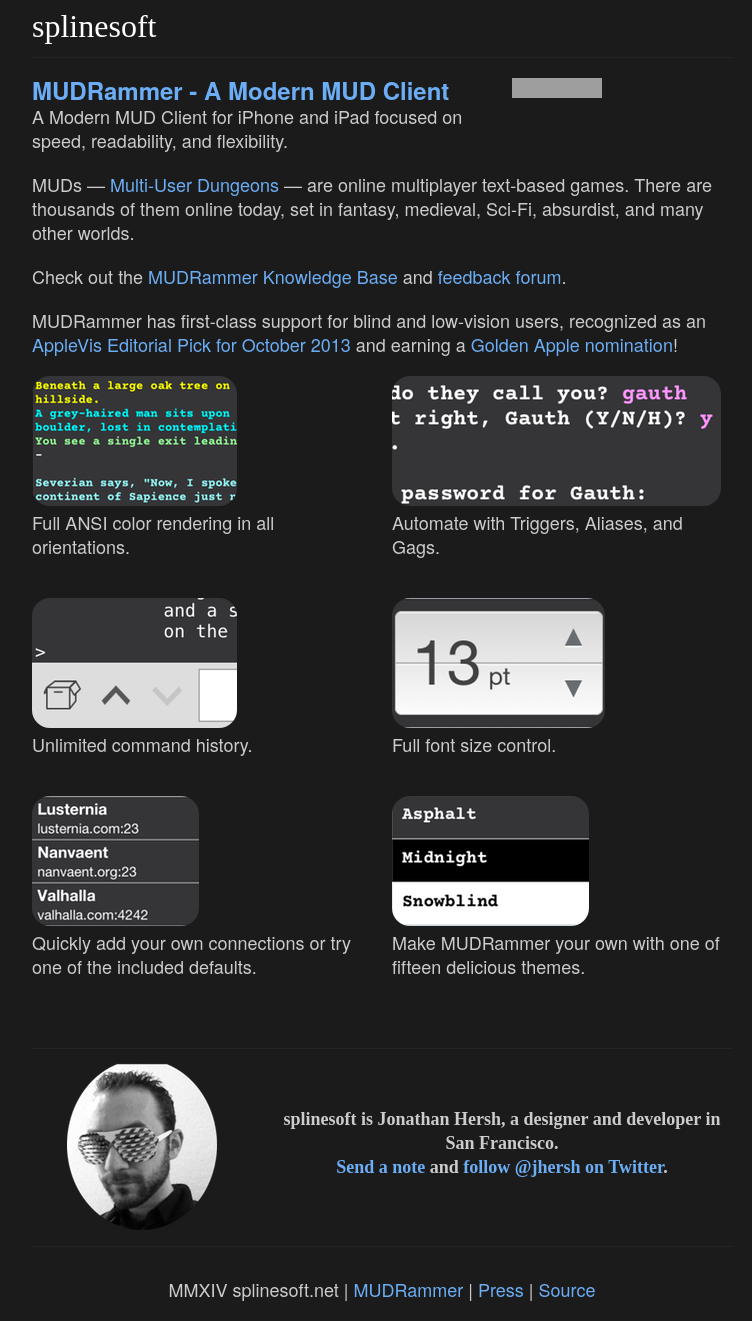
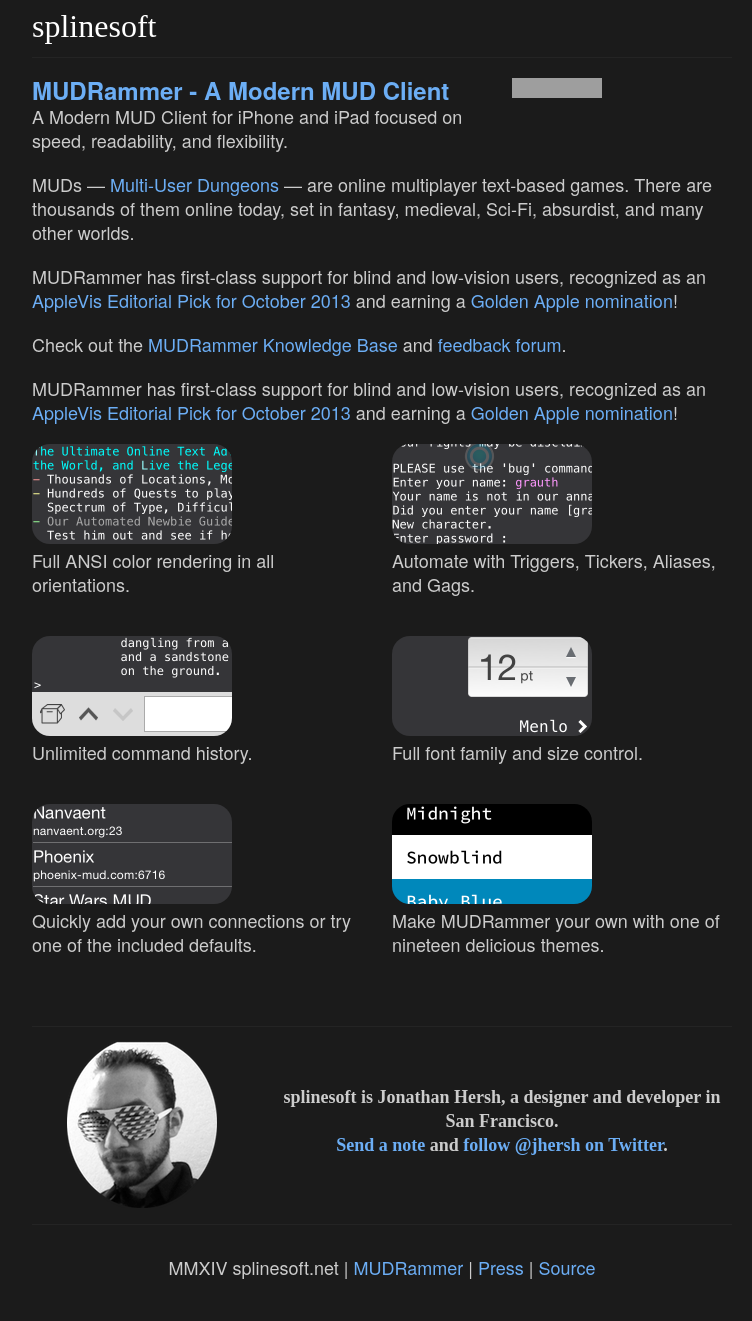
Before and after one commit to splinesoft/splinesoft.net, a Jekyll site: the page built from mudrammer/index.html, in a window 1280 px wide. Shown: the whole page, without its empty margins (138-890 px from the left). Built offline with Jekyll 4.4.1, drawn with Linux system fonts in a browser that asks for light colours; Markdown is read by kramdown in place of the engine named in the settings; after the commit the page ends 1299 px from its top, so only the background shows below that; grey boxes are pictures that could not be loaded.

Commit message:
MUDRammer updates, retina images

```diff
--- a/_config.yml
+++ b/_config.yml
@@ -1,7 +1,7 @@
 markdown: rdiscount
 permalink: /:title
 title: splinesoft
-url: http://www.splinesoft.net
+url: http://splinesoft.net
 images: /img/
 css: /css/
 js: /js/
--- /dev/null
+++ b/_includes/mrbadge.html
@@ -0,0 +1 @@
+<a href="https://itunes.apple.com/us/app/mudrammer-a-modern-mud-client/id597157072?mt=8&uo=4" target="itunes_store"style="display:inline-block;overflow:hidden;background:url(http://linkmaker.itunes.apple.com/htmlResources/assets/images/web/linkmaker/badge_appstore-lrg.png) no-repeat;width:135px;height:40px;@media only screen{background-image:url(http://linkmaker.itunes.apple.com/htmlResources/assets/images/web/linkmaker/badge_appstore-lrg.svg);}"></a>
--- /dev/null
+++ b/_includes/mud-desc.html
@@ -0,0 +1,2 @@
+<p>MUDs &mdash; <a href="https://en.wikipedia.org/wiki/MUD">Multi-User Dungeons</a> &mdash; are online multiplayer text-based games. There are thousands of them online today, set in fantasy, medieval, Sci-Fi, absurdist, and many other worlds.</p>
+<p>MUDRammer has first-class support for blind and low-vision users, recognized as an <a href="http://www.applevis.com/blog/advocacy/announcing-applevis-editorial-team-app-pick-month-october-2013-papa-sangre-ii">AppleVis Editorial Pick for October 2013</a> and earning a <a href="http://www.applevis.com/blog/advocacy/cast-your-votes-now-applevis-golden-apple-awards-2013">Golden Apple nomination</a>!</p>
--- a/mudrammer/index.html
+++ b/mudrammer/index.html
@@ -9,11 +9,11 @@ title: MUDRammer - splinesoft.net
         <p>A Modern MUD Client for iPhone and iPad focused on speed, readability, and flexibility.</p>
     </div>
     <div class="four columns omega">
-        <a href="https://itunes.apple.com/us/app/mudrammer-a-modern-mud-client/id597157072?mt=8&uo=4" target="itunes_store"style="display:inline-block;overflow:hidden;background:url(http://linkmaker.itunes.apple.com/htmlResources/assets/images/web/linkmaker/badge_appstore-lrg.png) no-repeat;width:135px;height:40px;@media only screen{background-image:url(http://linkmaker.itunes.apple.com/htmlResources/assets/images/web/linkmaker/badge_appstore-lrg.svg);}"></a>
+        {% include mrbadge.html %}
     </div>
 </div>
 <div class="twelve columns clearfix">
-    <p>MUDs &mdash; <a href="https://en.wikipedia.org/wiki/MUD">Multi-User Dungeons</a> &mdash; are online multiplayer text-based games. There are thousands of them online today, set in fantasy, medieval, Sci-Fi, absurdist, and many other worlds.</p>
+    {% include mud-desc.html %}
     <p>Check out the <a href="{{ site.rammer.kb }}">MUDRammer Knowledge Base</a> and <a href="{{ site.rammer.ideas }}">feedback forum</a>.</p>
     <p>MUDRammer has first-class support for blind and low-vision users, recognized as an <a href="http://www.applevis.com/blog/advocacy/announcing-applevis-editorial-team-app-pick-month-october-2013-papa-sangre-ii">AppleVis Editorial Pick for October 2013</a> and earning a <a href="http://www.applevis.com/blog/advocacy/cast-your-votes-now-applevis-golden-apple-awards-2013">Golden Apple nomination</a>!</p>
 </div>
@@ -21,32 +21,32 @@ title: MUDRammer - splinesoft.net
 <div class="twelve columns clearfix rampics">
     <div class="row">
         <div class="six columns alpha">
-            <img src="{{ site.images }}ram1.png" height = "130" />
+            <img src="{{ site.images }}ram1.png" width="200" height="100" />
             <p>Full ANSI color rendering in all orientations.</p>
         </div>
         <div class="six columns omega">
-            <img src="{{ site.images }}ram6.png" height = "130" />
-            <p>Automate with Triggers, Aliases, and Gags.</p>
+            <img src="{{ site.images }}ram6.png" width="200" height="100" />
+            <p>Automate with Triggers, Tickers, Aliases, and Gags.</p>
         </div>
     </div>
     <div class="row">
         <div class="six columns alpha">
-            <img src="{{ site.images }}ram3.png" height = "130" />
+            <img src="{{ site.images }}ram3.png" width="200" height="100" />
             <p>Unlimited command history.</p>
         </div>
         <div class="six columns omega">
-            <img src="{{ site.images }}ram4.png" height = "130" />
-            <p>Full font size control.</p>
+            <img src="{{ site.images }}ram4.png" width="200" height="100" />
+            <p>Full font family and size control.</p>
         </div>
     </div>
     <div class="row">
         <div class="six columns alpha">
-            <img src="{{ site.images }}ram5.png" height = "130" />
+            <img src="{{ site.images }}ram5.png" width="200" height="100" />
             <p>Quickly add your own connections or try one of the included defaults.</p>
         </div>
         <div class="six columns omega">
-            <img src="{{ site.images }}ram2.png" height = "130" />
-            <p>Make MUDRammer your own with one of fifteen delicious themes.</p>
+            <img src="{{ site.images }}ram2.png" width="200" height="100" />
+            <p>Make MUDRammer your own with one of nineteen delicious themes.</p>
         </div>
     </div>
 </div>
```
Also changed, not shown: index.html (+4 -6 lines), about.html (line endings or trailing spaces), contact.html (line endings or trailing spaces), img/mud1.png, img/mud2.png, img/mud3.png, img/mud4.png, img/ram1.png, img/ram2.png, img/ram3.png, img/ram4.png, img/ram5.png, img/ram6.png, robots.txt (line endings or trailing spaces).
